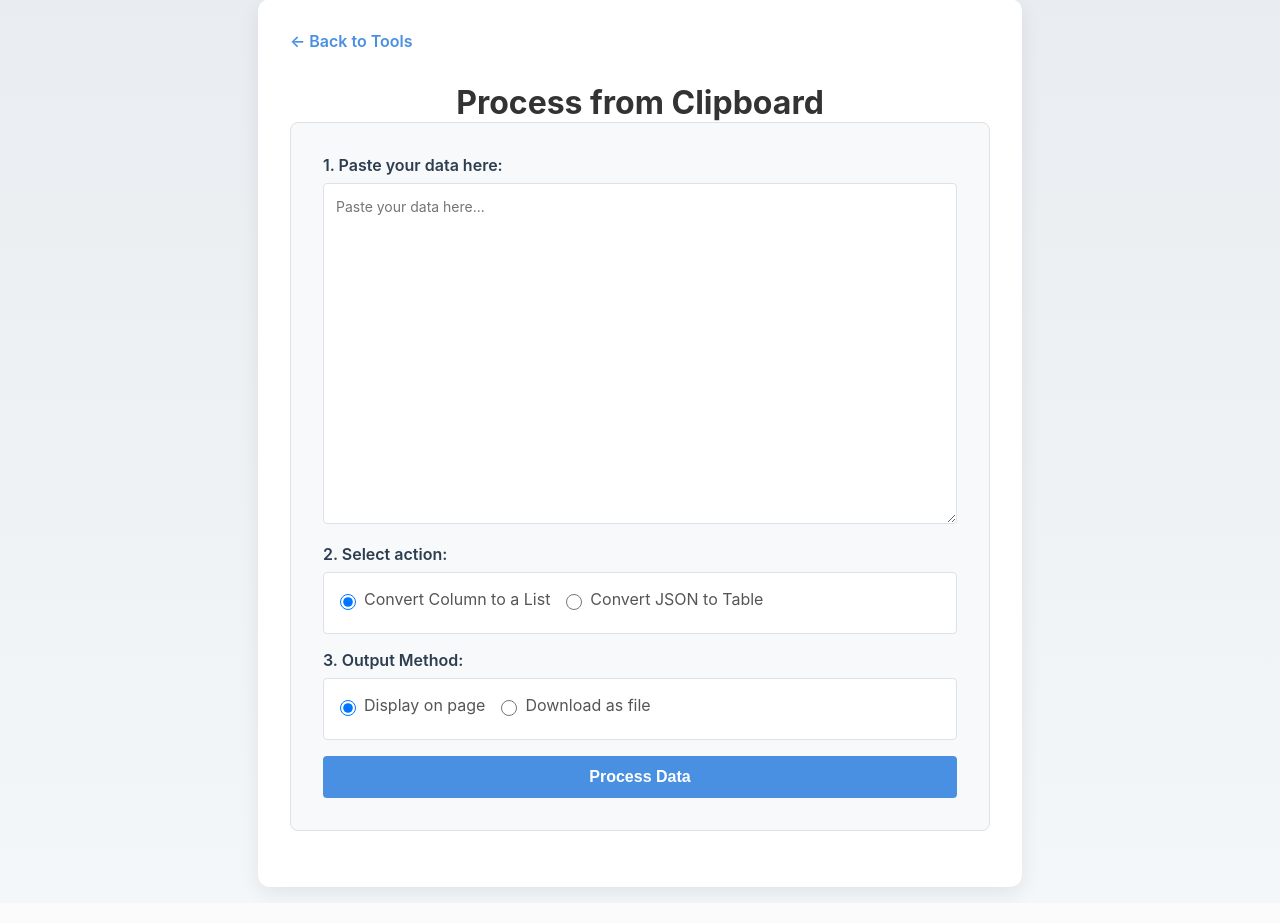
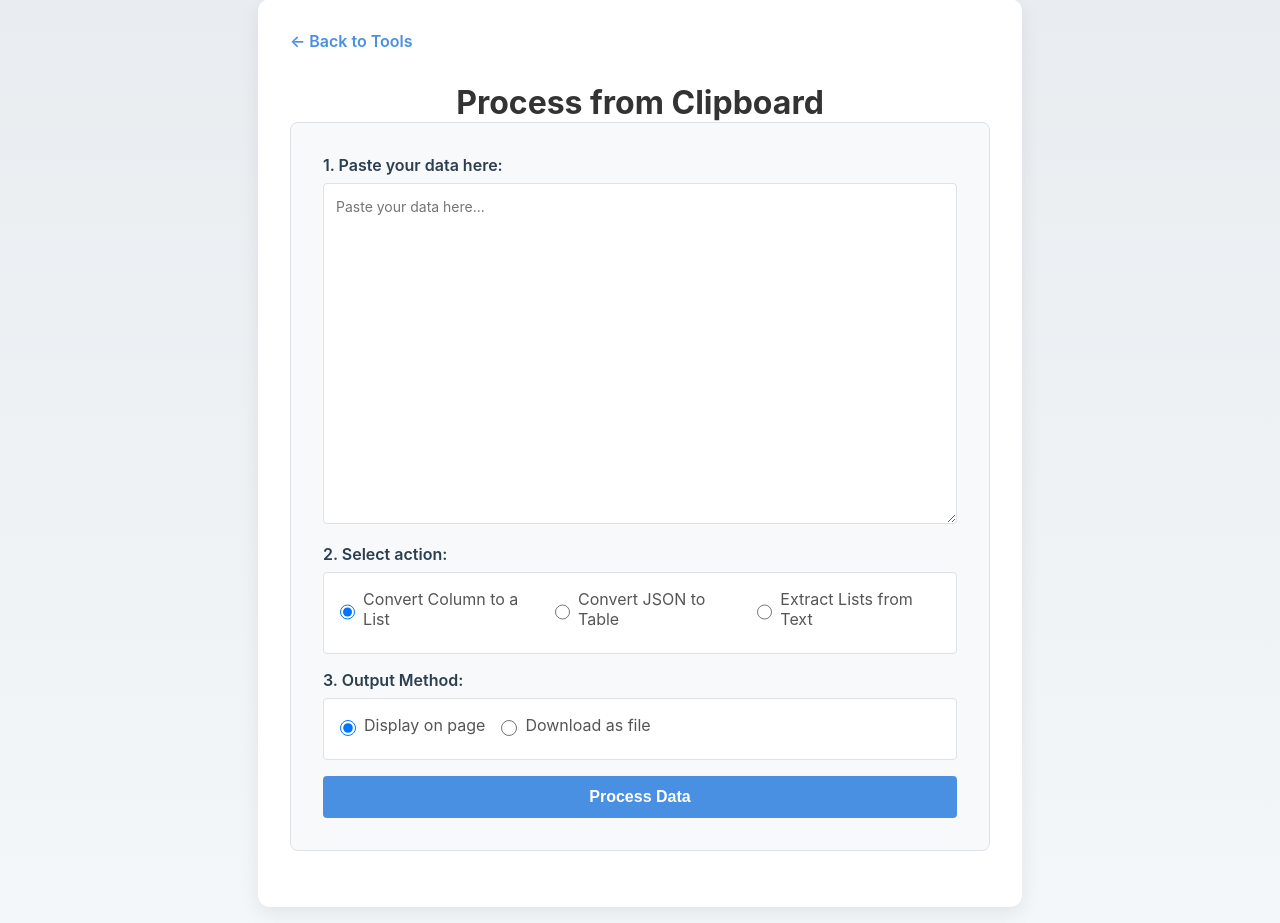
Before and after one commit to SiyXo511/GTools, a Flask app: page /tool/clipboard in a window 1280 px wide. Shown: the part 17-940 px from the top of the page. Before the commit the page ends 915 px from the top, so only its background shows below. Run offline with Flask 3, Linux system fonts and the light colour scheme.

Commit message:
feat: Implement list extraction feature from text
- Added functionality to extract lists from text input, allowing users to either display the results on the page or download them as a file.
- Introduced new helper functions `extract_lists_from_text` and `format_extracted_lists` in the clipboard processing module.
- Updated the frontend to include options for the new extraction feature, including output method selection and file format choice.
- Enhanced the clipboard processing route to handle the new extraction action.

```diff
--- a/app.py
+++ b/app.py
@@ -15,7 +15,9 @@ from excel_processor import (
     get_json_preview,
     process_clipboard_data_to_list,
     process_clipboard_json_to_table,
-    save_clipboard_data_to_file
+    save_clipboard_data_to_file,
+    extract_lists_from_text,
+    format_extracted_lists
 )
 
 app = Flask(__name__)
@@ -223,6 +225,26 @@ def handle_clipboard_conversion():
                 output_path = save_clipboard_data_to_file(df, 'clipboard_data', file_format, app.config['GENERATED_FOLDER'])
                 return jsonify({'download_url': f'/download/{os.path.basename(output_path)}'})
 
+        elif action == 'extract_lists':
+            # Extract lists from text
+            output_method = request.form.get('extract_output_method', 'display')
+
+            if output_method == 'display':
+                result = extract_lists_from_text(data_text)
+                formatted_result = format_extracted_lists(result)
+                return jsonify({'data': formatted_result})
+            elif output_method == 'file':
+                file_format = request.form.get('extract_file_format', 'md')
+                result = extract_lists_from_text(data_text)
+                formatted_result = format_extracted_lists(result)
+                # Save as text file
+                output_filename = f"extracted_lists.md"
+                output_path = os.path.join(app.config['GENERATED_FOLDER'], output_filename)
+                os.makedirs(app.config['GENERATED_FOLDER'], exist_ok=True)
+                with open(output_path, 'w', encoding='utf-8') as f:
+                    f.write(formatted_result)
+                return jsonify({'download_url': f'/download/{os.path.basename(output_path)}'})
+
         return jsonify({'error': 'Invalid action'}), 400
 
     except Exception as e:
--- a/excel_processor/__init__.py
+++ b/excel_processor/__init__.py
@@ -1,4 +1,4 @@
 from .to_list import convert_column_to_list, get_column_data
 from .to_json import convert_columns_to_json, get_columns_as_json_records, add_json_column_to_file
 from .from_json import convert_json_to_table, get_json_preview
-from .clipboard import process_clipboard_data_to_list, process_clipboard_json_to_table, save_clipboard_data_to_file
+from .clipboard import process_clipboard_data_to_list, process_clipboard_json_to_table, save_clipboard_data_to_file, extract_lists_from_text, format_extracted_lists
--- a/static/js/script.js
+++ b/static/js/script.js
@@ -192,23 +192,35 @@ document.addEventListener('DOMContentLoaded', () => {
     const clipboardForm = document.getElementById('clipboard-form');
     const actionToList = document.getElementById('action-to-list');
     const actionFromJson = document.getElementById('action-from-json');
+    const actionExtractLists = document.getElementById('action-extract-lists');
     const toListOptions = document.getElementById('to-list-options');
     const fromJsonOptions = document.getElementById('from-json-options');
+    const extractListsOptions = document.getElementById('extract-lists-options');
     const listFileFormatGroup = document.getElementById('list-file-format-group');
     const jsonFileFormatGroup = document.getElementById('json-file-format-group');
+    const extractFileFormatGroup = document.getElementById('extract-file-format-group');
     const listOutputFile = document.getElementById('list-output-file');
     const jsonOutputFile = document.getElementById('json-output-file');
+    const extractOutputFile = document.getElementById('extract-output-file');
 
     // Handle action selection
-    if (actionToList && actionFromJson) {
+    if (actionToList && actionFromJson && actionExtractLists) {
         actionToList.addEventListener('change', () => {
             toListOptions.style.display = 'block';
             fromJsonOptions.style.display = 'none';
+            extractListsOptions.style.display = 'none';
         });
 
         actionFromJson.addEventListener('change', () => {
             toListOptions.style.display = 'none';
             fromJsonOptions.style.display = 'block';
+            extractListsOptions.style.display = 'none';
+        });
+
+        actionExtractLists.addEventListener('change', () => {
+            toListOptions.style.display = 'none';
+            fromJsonOptions.style.display = 'none';
+            extractListsOptions.style.display = 'block';
         });
     }
 
@@ -237,6 +249,20 @@ document.addEventListener('DOMContentLoaded', () => {
     if (jsonOutputDisplay) {
         jsonOutputDisplay.addEventListener('change', () => {
             jsonFileFormatGroup.style.display = 'none';
+        });
+    }
+
+    // Handle output method changes for extract lists
+    if (extractOutputFile) {
+        extractOutputFile.addEventListener('change', () => {
+            extractFileFormatGroup.style.display = 'block';
+        });
+    }
+
+    const extractOutputDisplay = document.getElementById('extract-output-display');
+    if (extractOutputDisplay) {
+        extractOutputDisplay.addEventListener('change', () => {
+            extractFileFormatGroup.style.display = 'none';
         });
     }
 
--- a/templates/process_clipboard.html
+++ b/templates/process_clipboard.html
@@ -29,6 +29,10 @@
                         <div class="selection-wrapper">
                             <input type="radio" id="action-from-json" name="action" value="from_json">
                             <label for="action-from-json">Convert JSON to Table</label>
+                        </div>
+                        <div class="selection-wrapper">
+                            <input type="radio" id="action-extract-lists" name="action" value="extract_lists">
+                            <label for="action-extract-lists">Extract Lists from Text</label>
                         </div>
                     </div>
                 </div>
@@ -95,6 +99,31 @@
                         </div>
                     </div>
                 </div>
+
+                <div id="extract-lists-options" style="display: none;">
+                    <div class="form-group">
+                        <label>3. Output Method:</label>
+                        <div class="output-options">
+                            <div class="selection-wrapper">
+                                <input type="radio" id="extract-output-display" name="extract_output_method" value="display" checked>
+                                <label for="extract-output-display">Display on page</label>
+                            </div>
+                            <div class="selection-wrapper">
+                                <input type="radio" id="extract-output-file" name="extract_output_method" value="file">
+                                <label for="extract-output-file">Download as file</label>
+                            </div>
+                        </div>
+                    </div>
+                    <div class="form-group" id="extract-file-format-group" style="display: none;">
+                        <label>4. Choose File Format:</label>
+                        <div class="output-options">
+                            <div class="selection-wrapper">
+                                <input type="radio" id="extract-format-md" name="extract_file_format" value="md" checked>
+                                <label for="extract-format-md">Markdown (.md)</label>
+                            </div>
+                        </div>
+                    </div>
+                </div>
                 <!-- Dynamic options end here -->
 
                 <button type="submit" class="btn">Process Data</button>
```
Also changed, not shown: excel_processor/clipboard.py (+110 -0 lines).
